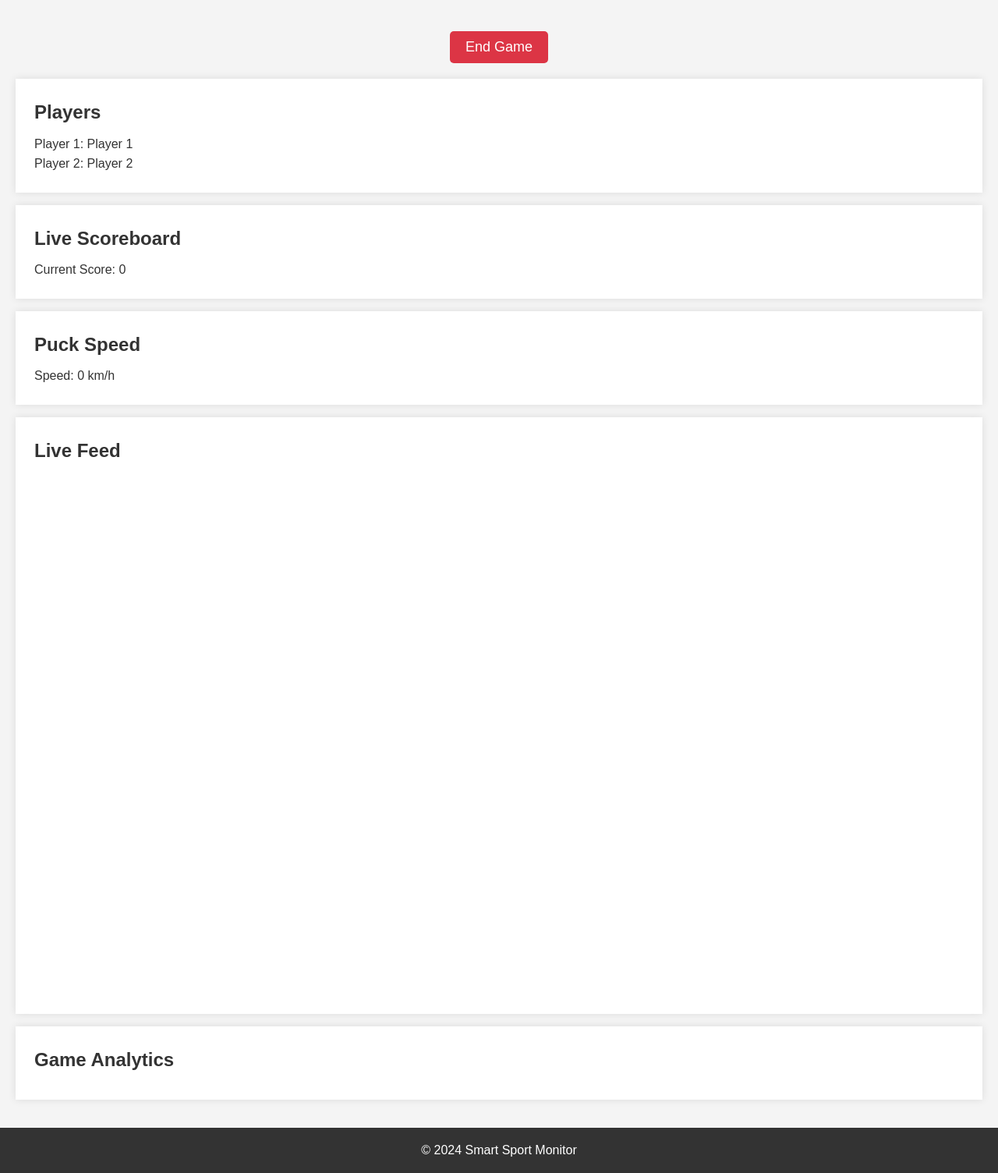
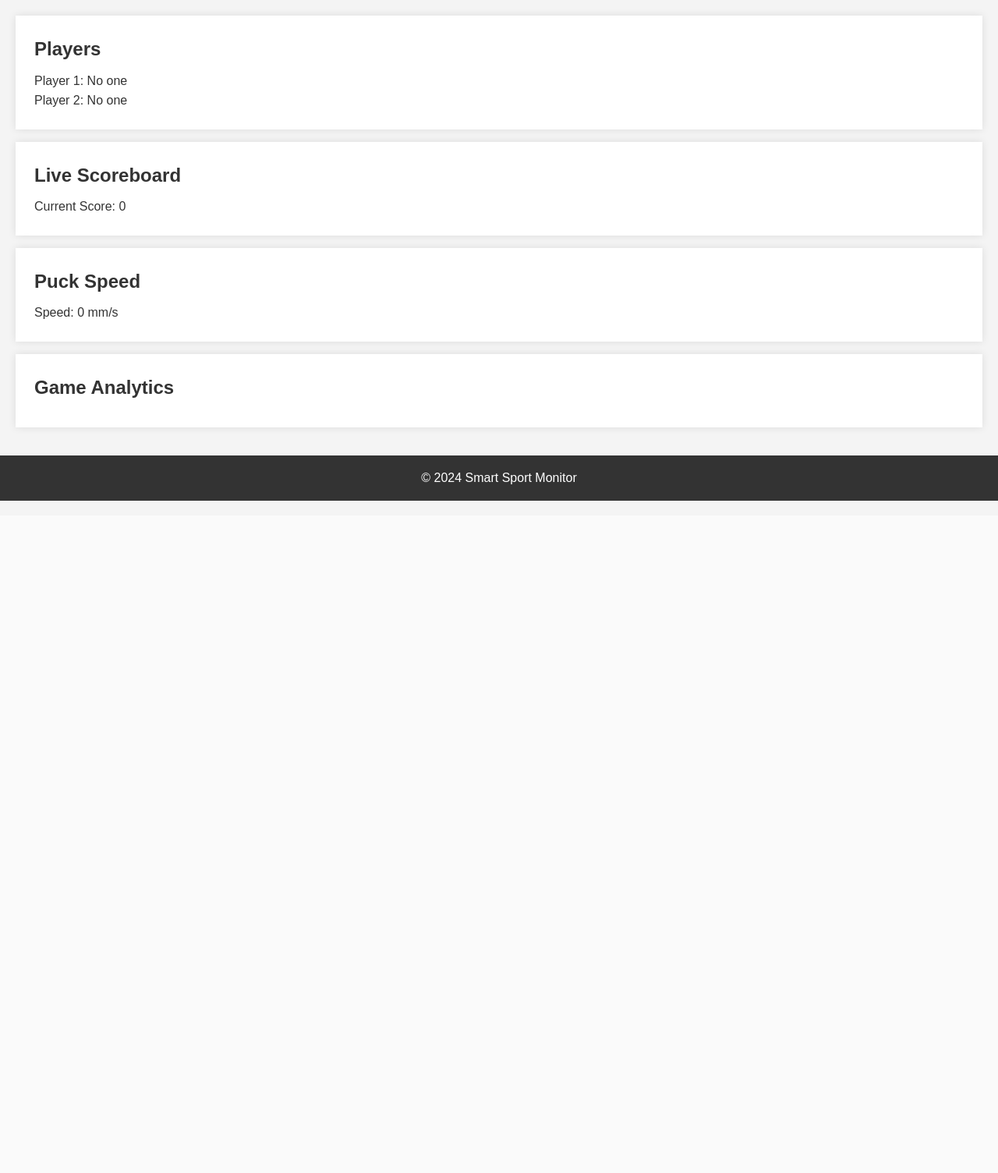
Before and after one commit to Senior-Design-Ballmer-Peak/SmartSportMonitor, a Flask app: page / in a window 1280 px wide. Shown: the part 139-1643 px from the top of the page at 78% size. After the commit the page ends 781 px from the top, so only its background shows below. Run offline with Flask 3, Linux system fonts and the light colour scheme.

Commit message:
UI Updates

```diff
--- a/app.py
+++ b/app.py
@@ -8,8 +8,8 @@ app.secret_key = 'your_secret_key'  # Set a secret key for sessions
 @app.route('/')
 def index():
     # Get player names and game state from the session
-    player1 = session.get('player1', 'Player 1')
-    player2 = session.get('player2', 'Player 2')
+    player1 = session.get('player1')
+    player2 = session.get('player2')
     game_started = session.get('game_started', False)
     return render_template('index.html', player1=player1, player2=player2, game_started=game_started)
 
@@ -39,6 +39,10 @@ def end_game():
         'player2': session.get('player2', 'Unknown Player 2'),
         'elapsed_time': elapsed_time  # store the elapsed time in seconds
     }
+
+    # Reset player names and game state
+    session.pop('player1', None)
+    session.pop('player2', None)
     session['game_started'] = False  # mark the game as ended
 
     return jsonify({'success': True}), 200
--- a/static/js/main.js
+++ b/static/js/main.js
@@ -11,9 +11,6 @@ document.addEventListener('DOMContentLoaded', function () {
 
     // Setup WebSocket or AJAX long polling to update scores and puck speed
     // ...
-
-    // For live feed, you might need to use WebRTC or another technology
-    // depending on how you're planning to stream the video
 
     // Call update functions periodically or on events
     updateScores();
--- a/templates/index.html
+++ b/templates/index.html
@@ -10,7 +10,11 @@
     <header>
         <h1>Smart Sport Monitor</h1>
         <nav>
+            {% if game_started %}
+            <button id="end-game-button" onclick="endGame()">End Game</button>
+            {% else %}
             <button onclick="window.location.href='/start_game'">Start Game</button>
+            {% endif %}
         </nav>
     </header>
 
@@ -23,12 +27,10 @@
             <span id="game-started" style="display:none;">{{ game_started }}</span>
         </section>
 
-        <button id="end-game-button" onclick="endGame()">End Game</button>
-
-        <section id="players" class="card">
+         <section id="players" class="card">
             <h2>Players</h2>
-            <p>Player 1: {{ player1 }}</p>
-            <p>Player 2: {{ player2 }}</p>
+            <p>Player 1: {% if player1 %}{{ player1 }}{% else %}No one{% endif %}</p>
+            <p>Player 2: {% if player2 %}{{ player2 }}{% else %}No one{% endif %}</p>
         </section>
 
         <section id="scoreboard" class="card">
@@ -38,14 +40,7 @@
 
         <section id="puck-speed" class="card">
             <h2>Puck Speed</h2>
-            <p>Speed: <span id="speed-value">0</span> km/h</p>
-        </section>
-
-        <section id="live-feed" class="card">
-            <h2>Live Feed</h2>
-            <div class="video-wrapper">
-                <!-- Live feed will be embedded here -->
-            </div>
+            <p>Speed: <span id="speed-value">0</span> mm/s</p>
         </section>
 
         <section id="analytics" class="card">
```
